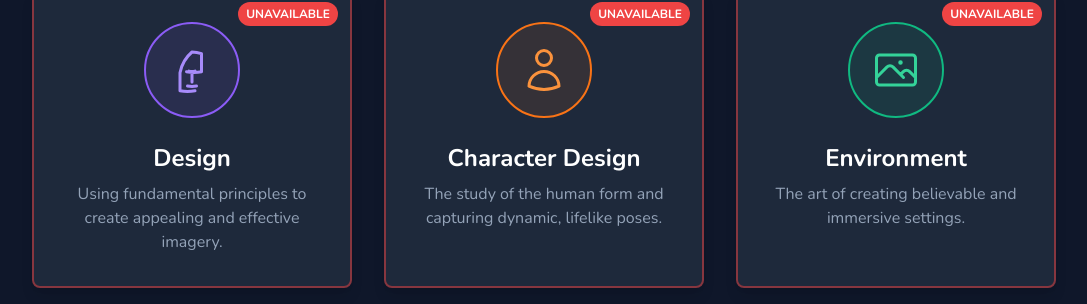
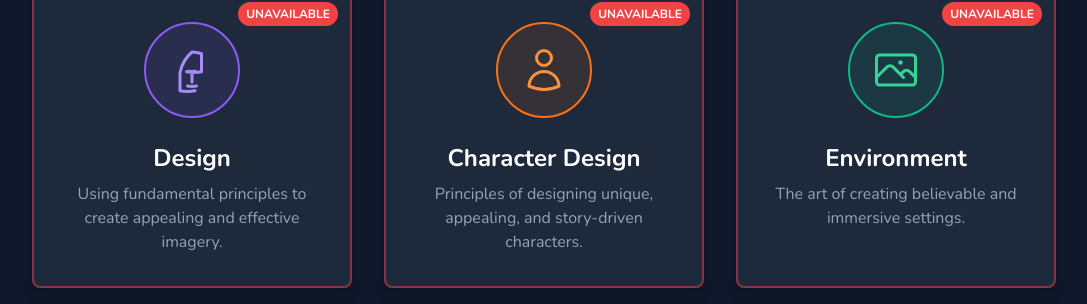
Before and after one commit to nickoktava-arch/ArsArcana, a plain HTML site: page index.html in a window 1280 px wide. Shown: the part 2405-2709 px from the top of the page, without its empty margins (96-1183 px from the left). Drawn offline with nearby package versions, Linux system fonts and the light colour scheme.

Commit message:
Add files via upload

```diff
--- a/index.html
+++ b/index.html
@@ -186,7 +186,7 @@
                              <svg class="w-12 h-12 text-orange-400" xmlns="http://www.w3.org/2000/svg" fill="none" viewBox="0 0 24 24" stroke-width="1.5" stroke="currentColor"><path stroke-linecap="round" stroke-linejoin="round" d="M15.75 6a3.75 3.75 0 11-7.5 0 3.75 3.75 0 017.5 0zM4.501 20.118a7.5 7.5 0 0114.998 0A17.933 17.933 0 0112 21.75c-2.676 0-5.216-.584-7.499-1.632z" /></svg>
                         </div>
                         <h3 class="text-2xl font-bold text-white mb-2">Character Design</h3>
-                        <p class="text-slate-400">The study of the human form and capturing dynamic, lifelike poses.</p>
+                        <p class="text-slate-400">Principles of designing unique, appealing, and story-driven characters.</p>
                     </div>
 
                     <div class="relative bg-slate-800 rounded-lg shadow-lg p-8 flex flex-col items-center text-center border-2 border-red-500/50">
```
